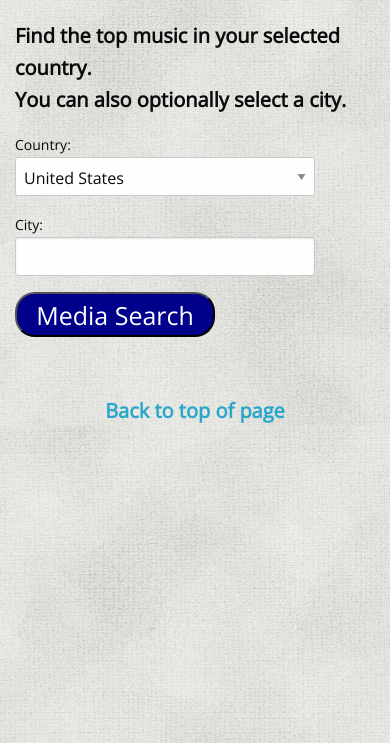
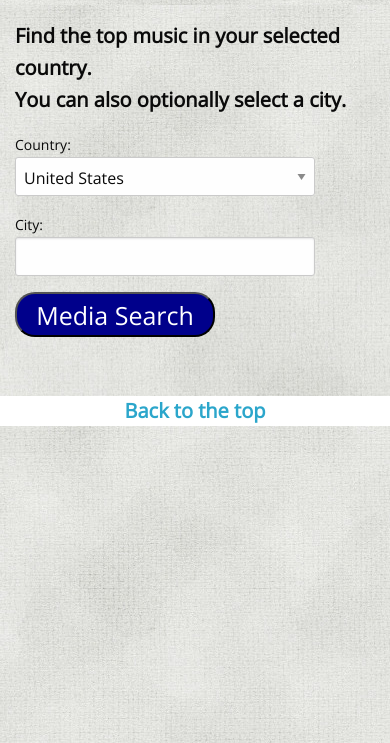
Before and after one commit to plsenh/GeoTunes, a plain HTML site: page index.html in a window 390 px wide. Shown: the part 101-844 px from the top of the page. Drawn offline with nearby package versions, Linux system fonts and the light colour scheme; a web font is replaced by a local one.

Commit message:
updated html & css

```diff
--- a/assets/css/style.css
+++ b/assets/css/style.css
@@ -1,6 +1,7 @@
 html {
     box-sizing: border-box;
 }
+
 
 body,
 #wrapper {
@@ -23,7 +24,6 @@ h3 {
     font-size: 20px;
     font-weight: bold;
     font-family: 'Open Sans', sans-serif;
-
 }
 
 #header {
@@ -61,27 +61,21 @@ h3 {
 #lyrics {
     font-family: 'Open Sans', sans-serif;
     font-size: 18px;
-
 }
 
 #wrapper {
-    /* max-width: auto; */
-    margin-left: auto;
-    margin-right: auto;
+    width: 100%;
+    display: flex;
 }
 
 #left-column {
-    max-width: auto;
-    float: left;
-    padding: 10px;
-    margin: auto;
+    width: 50%;
+    margin: 0 20px 0 50px;
 }
 
 #right-column {
-    max-width: auto;
-    float: left;
-    padding: 10px;
-    margin: auto;
+    width: 50%;
+    margin: 0 50px 0 20px;
 }
 
 
@@ -97,7 +91,7 @@ h3 {
 #album-art {
     border: 10px;
     background-color: black;
-    max-width: 570px;
+    max-width: 100%;
     height: 500px;
 }
 
@@ -108,10 +102,11 @@ h3 {
     width: auto;
     font-family: 'Open Sans', sans-serif;
     color: black;
+    font-size: 18px;
 }
 
 .songListDiv {
-    line-height: 25px;
+    line-height: 30px;
 }
 
 .responsive-card-table {
@@ -138,14 +133,38 @@ footer {
     text-align: center;
     font-family: 'Open Sans', sans-serif;
     visibility: hidden;
-    color: darkblue;
     font-size: 20px;
     font-weight: bold;
+    background-color: white;
 }
 
 
+@media screen and (max-width: 1290px) {
+    #song-list {
+        width: auto;
+        font-size: 16px;
+    }
+}
 
-@media screen and (max-width: 1048px) {
+
+@media screen and (max-width: 1000px) {
+
+    #wrapper {
+        display: block;
+    }
+
+    #left-column {
+        width: auto;
+        padding: 10px;
+        margin: auto;
+    }
+
+    #right-column {
+        width: 100%;
+        padding: 10px;
+        margin: auto;
+    }
+
 
     #album-art {
         display: none;
@@ -155,15 +174,18 @@ footer {
         font-size: 70px;
     }
 
+
     #country,
     #city {
         width: 300px;
     }
 
+
     .songListDiv {
-        font-size: 12px;
+        font-size: 14px;
         line-height: 35px;
     }
+
 
     footer {
         visibility: visible;
--- a/index.html
+++ b/index.html
@@ -27,6 +27,7 @@
 </head>
 
 <body>
+    <!-- for the link at bottom of page on mobile view  -->
     <a name="top"></a>
     <h1 id="header">GeoTunes</h1>
     <div id="wrapper">
@@ -333,7 +334,7 @@
 
     </div>
 
-    <footer> <a href="#top">Back to top of page</a>
+    <footer> <a id=footerLink href="#top">Back to the top</a>
     </footer>
 
 
```
